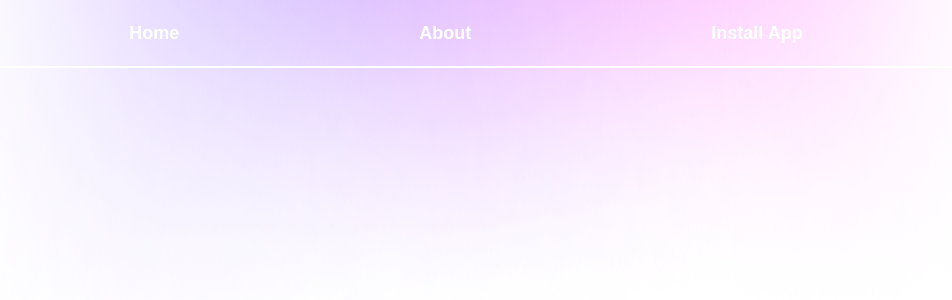
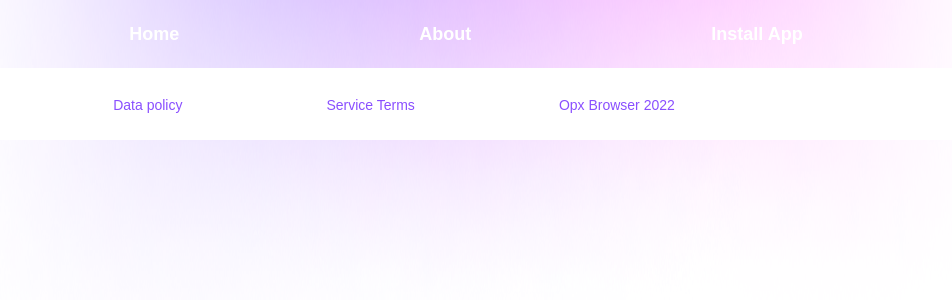
Before and after one commit to opxbrowser/web, a React (Create React App) app: page / in a window 1280 px wide. Shown: the top 300 px of the page, without its empty margins (174-1126 px from the left). Built offline with nearby package versions, Linux system fonts and the light colour scheme.

Commit message:
new footer component

```diff
--- a/public/index.html
+++ b/public/index.html
@@ -2,7 +2,7 @@
 <html lang="en">
     <head>
         <meta charset="utf-8" />
-    <link rel="icon" href="%PUBLIC_URL%/favicon.ico" />
+        <link rel="icon" href="%PUBLIC_URL%/opx-icon.svg" />
         <meta name="viewport" content="width=device-width, initial-scale=1" />
         <meta name="theme-color" content="#000000" />
         <meta
--- /dev/null
+++ b/src/components/Footer.js
@@ -0,0 +1,33 @@
+import { NavLink } from "react-router-dom";
+
+export default function Footer() {
+    return (
+        <div className="w-full h-[70px] flex items-center justify-center bg-white">
+            <nav>
+                <ul className="flex items-center not-sr-only">
+                    <FooterItem
+                        title="Data policy"
+                        href="/policy"
+                        isSeparated
+                    />
+                    <FooterItem
+                        title="Service Terms"
+                        href="/terms"
+                        isSeparated
+                    />
+                    <FooterItem title="Opx Browser 2022" href="/" isSeparated />
+                </ul>
+            </nav>
+        </div>
+    );
+}
+
+const FooterItem = ({ title, href, isSeparated }) => {
+    return (
+        <NavLink href={href}>
+            <li className={`text-sm text-primary ${isSeparated && "mr-36"}`}>
+                {title}
+            </li>
+        </NavLink>
+    );
+};
--- a/src/components/Header.js
+++ b/src/components/Header.js
@@ -5,7 +5,7 @@ import HeaderBg from "../assets/header-bg.png";
 
 export default function Header() {
     return (
-        <div className="w-full h-[68px] flex items-center justify-center border-b-2 border-white ">
+        <div className="w-full h-[70px] flex items-center justify-center border-b-2 border-white ">
             <nav>
                 <ul className="flex items-center not-sr-only">
                     <HeaderItem title="Home" href="/" />
--- a/src/pages/Home.js
+++ b/src/pages/Home.js
@@ -1,10 +1,12 @@
 import React from "react";
+import Footer from "../components/Footer";
 import Header from "../components/Header";
 
 export default function Home() {
     return (
-        <div className="w-full ">
+        <div className="w-full">
             <Header />
+            <Footer />
         </div>
     );
 }
```
Also changed, not shown: public/opx-icon.svg (added). Lines whose indentation alone changed are shown as unchanged.
